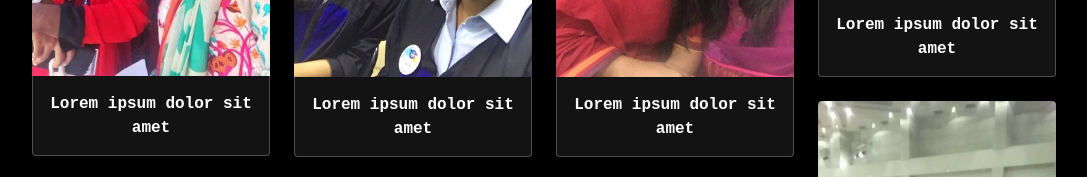
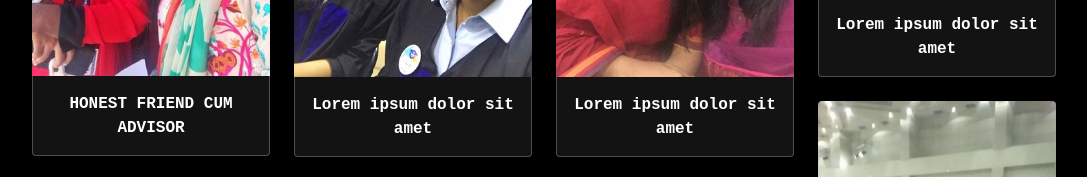
Before and after one commit to shareen27/shareen27.github.io, a plain HTML site: page index.html in a window 1280 px wide. Shown: the part 2137-2314 px from the top of the page, without its empty margins (96-1183 px from the left). Drawn offline with Linux system fonts and the light colour scheme.

Commit message:
Pysche one liner description

```diff
--- a/index.html
+++ b/index.html
@@ -39,7 +39,7 @@
 								<div>
 									<a href="images/fulls/01.jpg">
 										<img src="images/thumbs/01.jpg" alt="" />
-										<h3>Lorem ipsum dolor sit amet</h3>
+										<h3>HONEST FRIEND CUM ADVISOR</h3>
 									</a>
 									<a href="images/fulls/02.jpg">
 										<img src="images/thumbs/02.jpg" alt="" />
```
